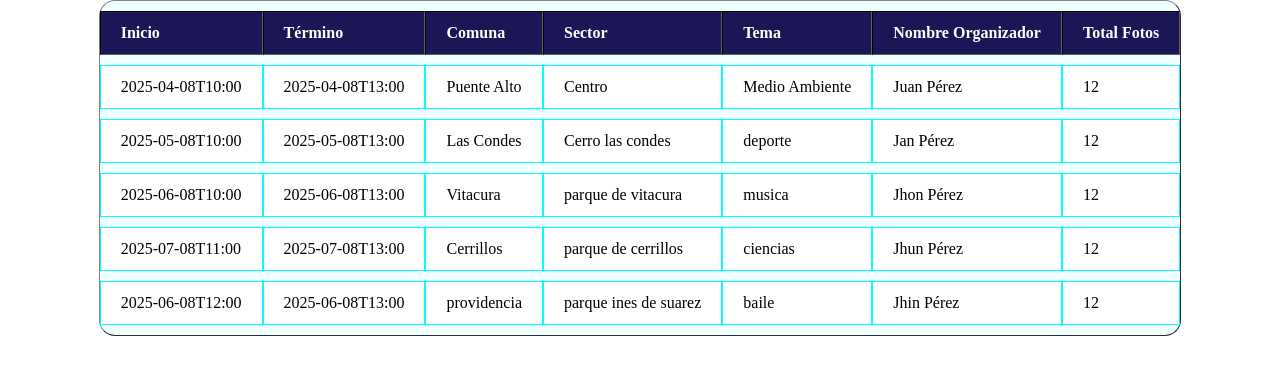
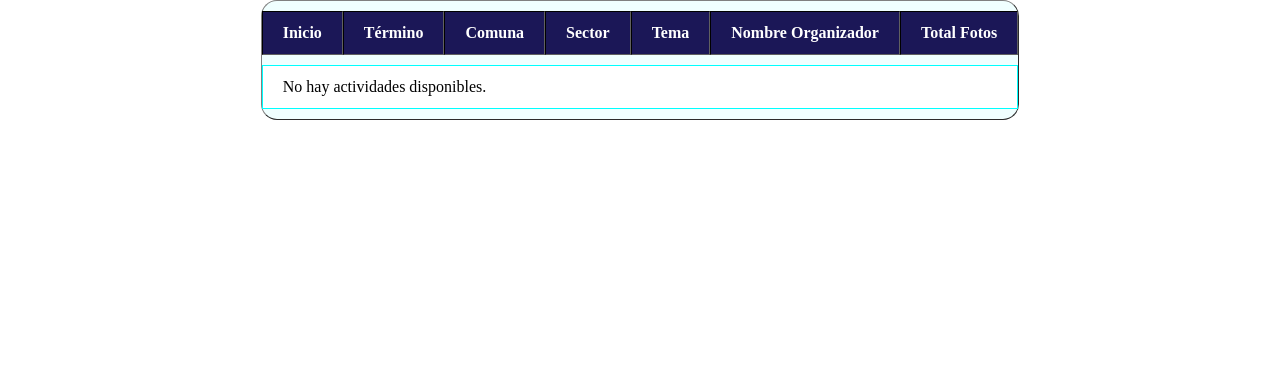
Before and after one commit to slevinnnn/desarrollo_web_daniel_ayala, a Flask app: page /actividades in a window 1280 px wide. Shown: the part 94-469 px from the top of the page. Run offline with Flask 3, Linux system fonts and the light colour scheme.

Commit message:
se agrego la funcionalidad para obtener las actividades de la base de datos

```diff
--- a/app.py
+++ b/app.py
@@ -25,11 +25,28 @@
 
 @app.route("/estadisticas")
 def estadisticas():
+
     return render_template("estadisticas.html")
 
-@app.route("/actividades")
+@app.route("/actividades", methods=["GET"])
 def actividades():
-    return render_template("actividades.html")
+    actividades =[]
+    for actividad in db.get_activities(5):
+        actividad_id = actividad.id
+        tema= db.get_temas_by_activity_id(actividad_id)
+        comuna_id = actividad.comuna_id
+        comuna = db.get_comuna_by_id(comuna_id)
+        actividades.append({
+            "comuna": comuna.nombre if comuna else "Desconocida",
+            "nombre": actividad.nombre,
+            "sector": actividad.sector,
+            "tema": tema[0].tema if tema else "Sin Tema",
+            "celular": actividad.celular,
+            "dia_hora_inicio": actividad.dia_hora_inicio,
+            "dia_hora_termino": actividad.dia_hora_termino,
+            "descripcion": actividad.descripcion
+        })
+    return render_template("actividades.html",actividades=actividades)
 
 @app.route("/agregar_actividad")
 def agregarActividad():
@@ -76,7 +93,7 @@
     else:
         db.create_contactar_por(actividad_id)
 
-    if tema!="Otros":
+    if tema!="otro":
         db.create_tema(tema, actividad_id)
     else:
         tema_otro = request.form.get('comments4')
--- a/database/db.py
+++ b/database/db.py
@@ -75,7 +75,7 @@
 class ActividadTema(Base):
     __tablename__ = 'actividad_tema'
     id = Column(Integer, primary_key=True)
-    tema = Column(Enum("Musica","Deportes","Ciencias","Religion","Politica","Tecnologia","Juegos","Baile","Comida","Otros"))
+    tema = Column(Enum('música', 'deporte', 'ciencias', 'religión', 'política', 'tecnología', 'juegos', 'baile', 'comida', 'otro'))
     glosa_otro = Column(String(15))
     actividad_id = Column(Integer, ForeignKey('actividad.id'))
 
@@ -83,11 +83,11 @@
 
 
 
-def get_comuna_by_name(comuna_name):
+def get_comuna_by_id(comuna_id):
     session = SessionLocal()
-    comuna = session.query(Comuna).filter(Comuna.nombre == comuna_name).first()
+    comuna = session.query(Comuna).filter(Comuna.id == comuna_id).first()
     session.close()
-    return comuna.id if comuna else None
+    return comuna
 
 
 def get_activities(page_size):
@@ -95,6 +95,12 @@
     actividades = session.query(Actividad).limit(page_size).all()
     session.close()
     return actividades
+
+def get_temas_by_activity_id(activity_id):
+    session = SessionLocal()
+    temas = session.query(ActividadTema).filter(ActividadTema.actividad_id == activity_id).all()
+    session.close()
+    return temas
 
 def get_activity_by_id(activity_id):
     session = SessionLocal()
--- a/templates/actividades.html
+++ b/templates/actividades.html
@@ -25,51 +25,24 @@
       </thead>
       <tbody>
         <!-- Puedes ir agregando filas como esta -->
-        <tr id="actividad1">
-          <td>2025-04-08T10:00</td>
-          <td>2025-04-08T13:00</td>
-          <td>Puente Alto</td>
-          <td>Centro</td>
-          <td>Medio Ambiente</td>
-          <td>Juan Pérez</td>
-          <td>12</td>
-        </tr>
-        <tr id="actividad2">
-          <td>2025-05-08T10:00</td>
-          <td>2025-05-08T13:00</td>
-          <td>Las Condes</td>
-          <td>Cerro las condes</td>
-          <td>deporte</td>
-          <td>Jan Pérez</td>
-          <td>12</td>
-        </tr>
-        <tr id="actividad3">
-          <td>2025-06-08T10:00</td>
-          <td>2025-06-08T13:00</td>
-          <td>Vitacura</td>
-          <td>parque de vitacura</td>
-          <td>musica</td>
-          <td>Jhon Pérez</td>
-          <td>12</td>
-        </tr>
-        <tr id="actividad4">
-          <td>2025-07-08T11:00</td>
-          <td>2025-07-08T13:00</td>
-          <td>Cerrillos</td>
-          <td>parque de cerrillos</td>
-          <td>ciencias</td>
-          <td>Jhun Pérez</td>
-          <td>12</td>
-        </tr>
-        <tr id="actividad5">
-          <td>2025-06-08T12:00</td>
-          <td>2025-06-08T13:00</td>
-          <td>providencia</td>
-          <td>parque ines de suarez </td>
-          <td>baile</td>
-          <td>Jhin Pérez</td>
-          <td>12</td>
-        </tr>
+         {% if actividades %}
+          {% for actividad in actividades %}
+          <tr>
+            <td>{{ actividad.dia_hora_inicio }}</td>
+            <td>{{ actividad.dia_hora_termino }}</td>
+            <td>{{ actividad.comuna }}</td>
+            <td>{{ actividad.sector }}</td>
+            <td>{{ actividad.tema }}</td>
+            <td>{{ actividad.nombre }}</td>
+            <td>{12}</td>
+          </tr>
+          {% endfor %}
+        {% else %}
+          <tr>
+            <td colspan="7">No hay actividades disponibles.</td>
+          </tr>
+        {% endif %}
+
       </tbody>
     </table>
 
```
Also changed, not shown: static/scripts/agregar_actividad.js (+4 -4 lines).
